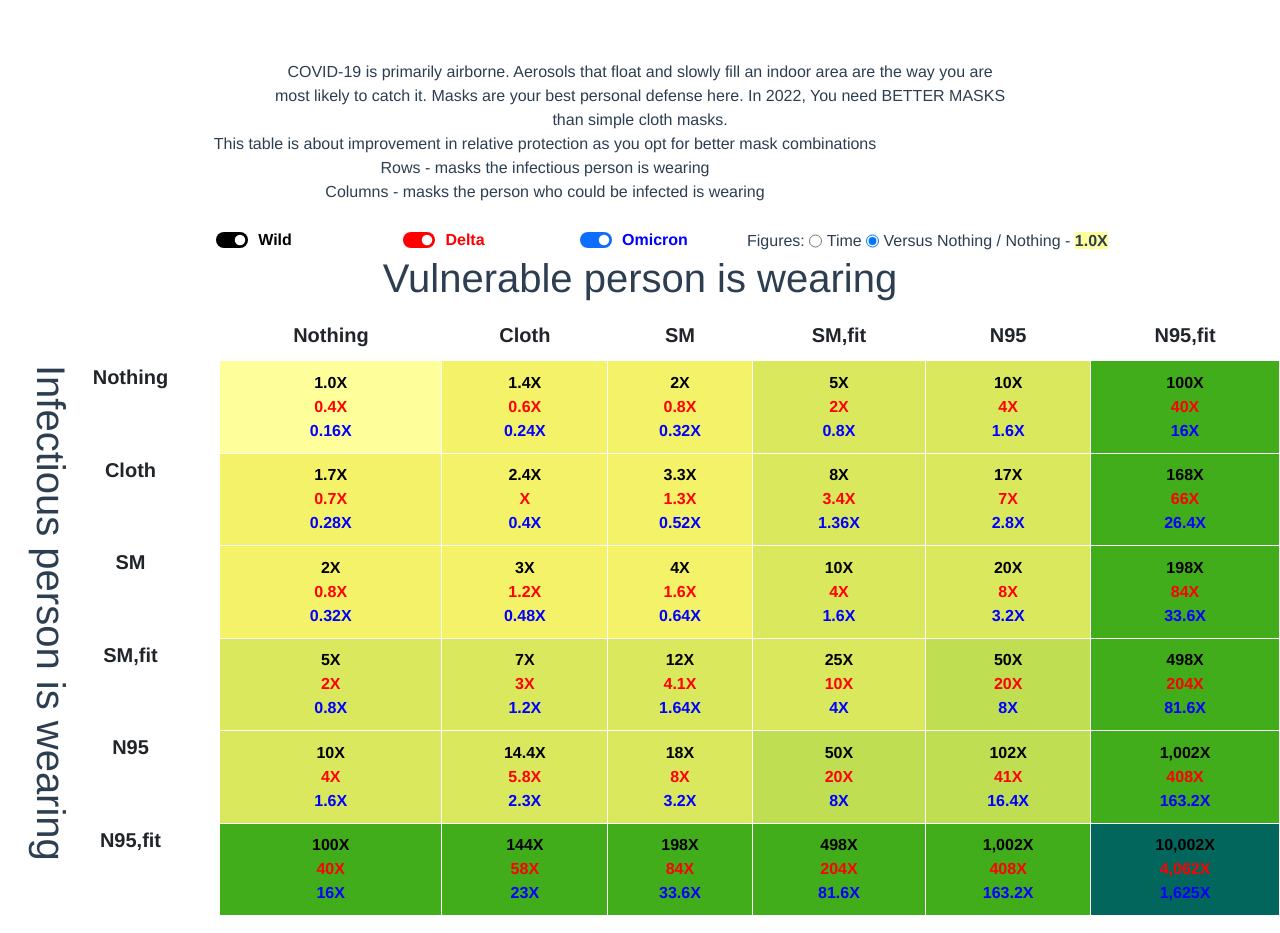
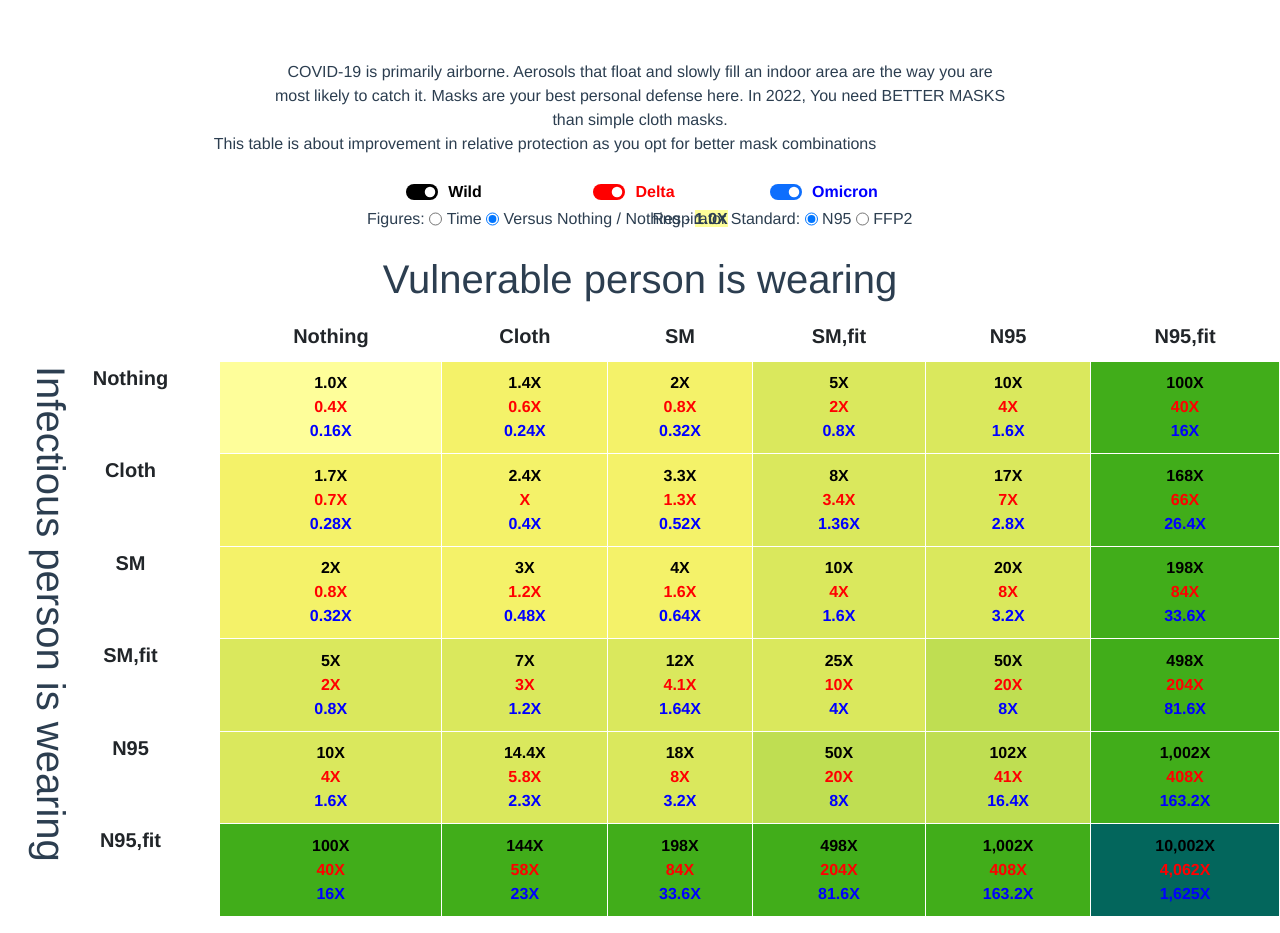
Before and after one commit to its-airborne/bettermasks, a Vue app: page / in a window 1280 px wide. Built offline with nearby package versions, Linux system fonts and the light colour scheme; the HTML template or start-up script is replaced by a standard one.

Commit message:
standards

```diff
--- a/src/App.vue
+++ b/src/App.vue
@@ -6,14 +6,10 @@
         <div class="col-sm-2"></div>
         <div class="col-sm-8">{{ $t('covid-message') }}</div>
         <div class="col-sm-10">{{ $t('table-info') }}</div>
-        <div class="col-sm-2"></div>
-        <div class="col-sm-10">{{ $t('rows-info') }}</div>
-        <div class="col-sm-2"></div>
-        <div class="col-sm-10">{{ $t('column-info') }}</div>
       </div>
       <br/>
-      <div class="row"  dir="ltr">
-        <div class="col-sm-1"></div>
+      <div class="row" dir="ltr">
+        <div class="col-sm-3"></div>
         <div class="col-sm-2 form-check form-switch">
           <input
             v-model="checkWild"
@@ -56,6 +52,9 @@
             Omicron
           </label>
         </div>
+      </div>
+      <div class="row" dir="ltr">
+        <div class="col-sm-3"></div>
         <div class="col-sm-3 well form-horizontal" :dir="direction">
           <div class="col-sm-2"></div>
           <div class="form-group" style="white-space:nowrap;">
@@ -75,8 +74,29 @@
             </div>
           </div>
         </div>
+        <div class="col-sm-3 well form-horizontal" :dir="direction">
+          <div class="col-sm-2"></div>
+          <div class="form-group" style="white-space:nowrap;">
+            <div>
+              <div class="btn-group" style="display:inline-flex;">
+                <div>{{ $t('respirator-standard') }}:</div>
+                &nbsp;
+                <input type="radio" id="n95" value="N95" v-model="std"
+                    v-on:click="headers = ['Nothing', 'Cloth', 'SM', 'SM,fit', 'N95', 'N95,fit']">
+                &nbsp;
+                <label for="n95">N95</label>
+                &nbsp;
+                <input type="radio" id="ffp2" value="FFP2" v-model="std"
+                    v-on:click="headers = ['Nothing', 'Cloth', 'SM', 'SM,fit', 'FFP2', 'FFP2,fit']">
+                &nbsp;
+                <label for="ffp2">FFP2</label>
+              </div>
+            </div>
+          </div>
+        </div>
       </div>
     </div>
+    <br/>
 
     <h1>{{ $t('good-person') }}</h1>
     <div class="wrapper">
@@ -99,7 +119,7 @@
             <th scope="row" rowspan="4">{{ $t(header) }}</th>
             <tr>
               <td
-                v-for="(head, headIndex) in headers"
+                v-for="(head, headIndex) in dataHeaders"
                 :key="headIndex"
                 :style="`background-color: #${jsonData[index].color[head]}`"
               >
@@ -143,22 +163,19 @@
 import data from '../data.json';
 import 'bootstrap/dist/css/bootstrap.min.css';
 
+
+
 export default {
   name: 'App',
   data() {
     return {
-      headers: [
-        'Nothing',
-        'Cloth',
-        'SM',
-        'SM,fit',
-        'N95',
-        'N95,fit',
-      ],
+      dataHeaders: ['Nothing', 'Cloth', 'SM', 'SM,fit', 'N95', 'N95,fit'],
+      headers: ['Nothing', 'Cloth', 'SM', 'SM,fit', 'N95', 'N95,fit'],
       checkWild: true,
       checkDelta: true,
       checkOmicron: true,
       xOrTime: 'X',
+      std: 'N95',
       jsonData: [],
       location: '',
       windowWidth: 0,
--- a/src/locales/ar.json
+++ b/src/locales/ar.json
@@ -5,11 +5,13 @@
   "column-info": "الأعمدة - كمامة يرتديها الشخص المعرض للاصابة",
   "good-person": "يرتدي الشخص المعرض للاصابة",
   "infectious-person": "يرتدي الشخص المصاب",
+  "respirator-standard": "معيار جهاز التنفس",
   "Nothing": "بدون شئ",
   "Cloth": "ملابس",
   "SM": "كمامة طبية",
   "SM,fit": "كمامة طبية مناسبة",
   "N95,fit": "N95 مناسبة",
+  "FFP2,fit": "FFP2 مناسبة",
   "hours": "ساعات",
   "mins": "دقائق",
   "seconds": "ثواني",
--- a/src/locales/en.json
+++ b/src/locales/en.json
@@ -4,5 +4,6 @@
   "rows-info": "Rows - masks the infectious person is wearing",
   "column-info": "Columns - masks the person who could be infected is wearing",
   "good-person": "Vulnerable person is wearing",
-  "infectious-person": "Infectious person is wearing"
+  "infectious-person": "Infectious person is wearing",
+  "respirator-standard": "Respirator Standard"
 }
--- a/src/locales/es.json
+++ b/src/locales/es.json
@@ -5,6 +5,7 @@
   "column-info": "Columnas: máscaras que lleva la persona que podría estar infectada",
   "good-person": "La persona vulnerable está usando",
   "infectious-person": "La persona infecciosa está usando",
+  "respirator-standard": "Estándar de respirador",
   "Nothing": "Nada",
   "Cloth": "Tela",
   "SM": "SM",
--- a/src/locales/pt.json
+++ b/src/locales/pt.json
@@ -5,6 +5,7 @@
   "column-info": "Colunas: máscaras usadas pela pessoa que pode estar infectada",
   "good-person": "A pessoa vulnerável está usando",
   "infectious-person": "A pessoa infectada está usando",
+  "respirator-standard": "Padrão de respirador",
   "Nothing": "Nada",
   "Cloth": "PanoPano",
   "SM": "SM",
```
